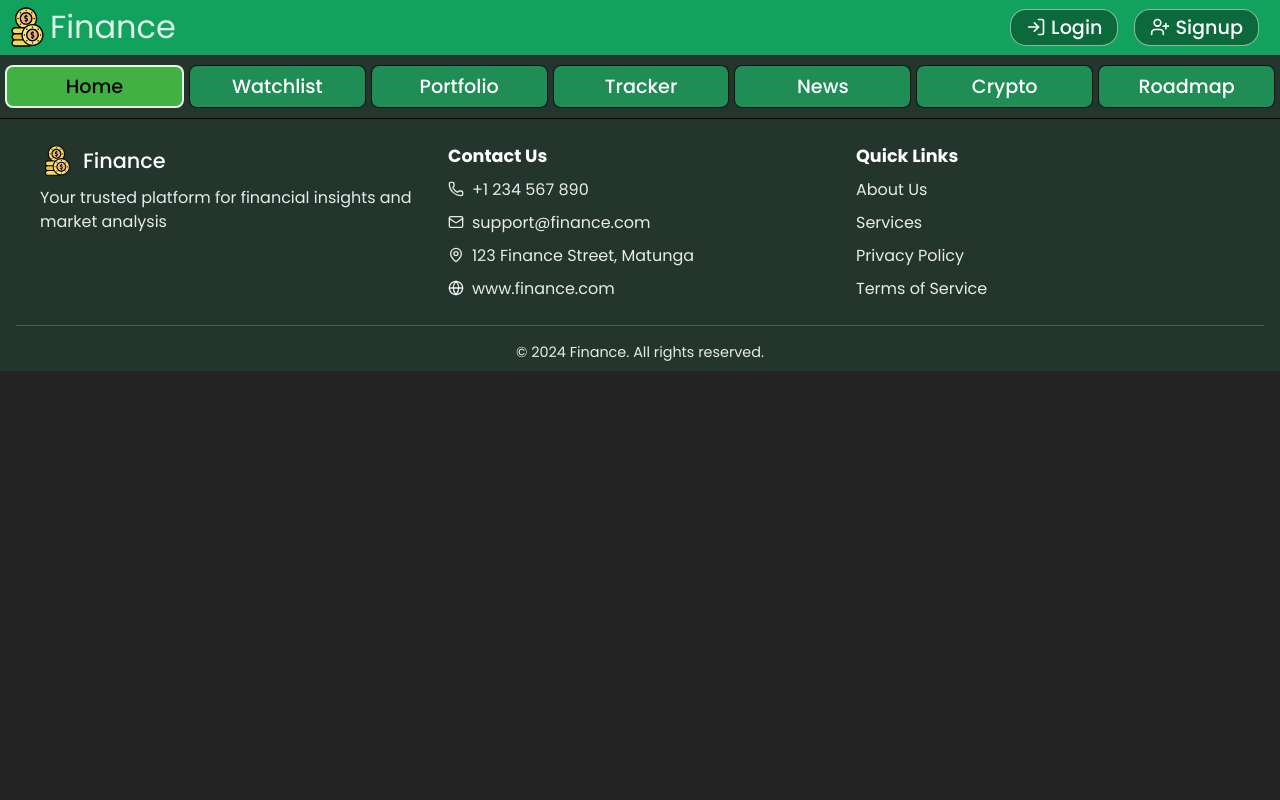
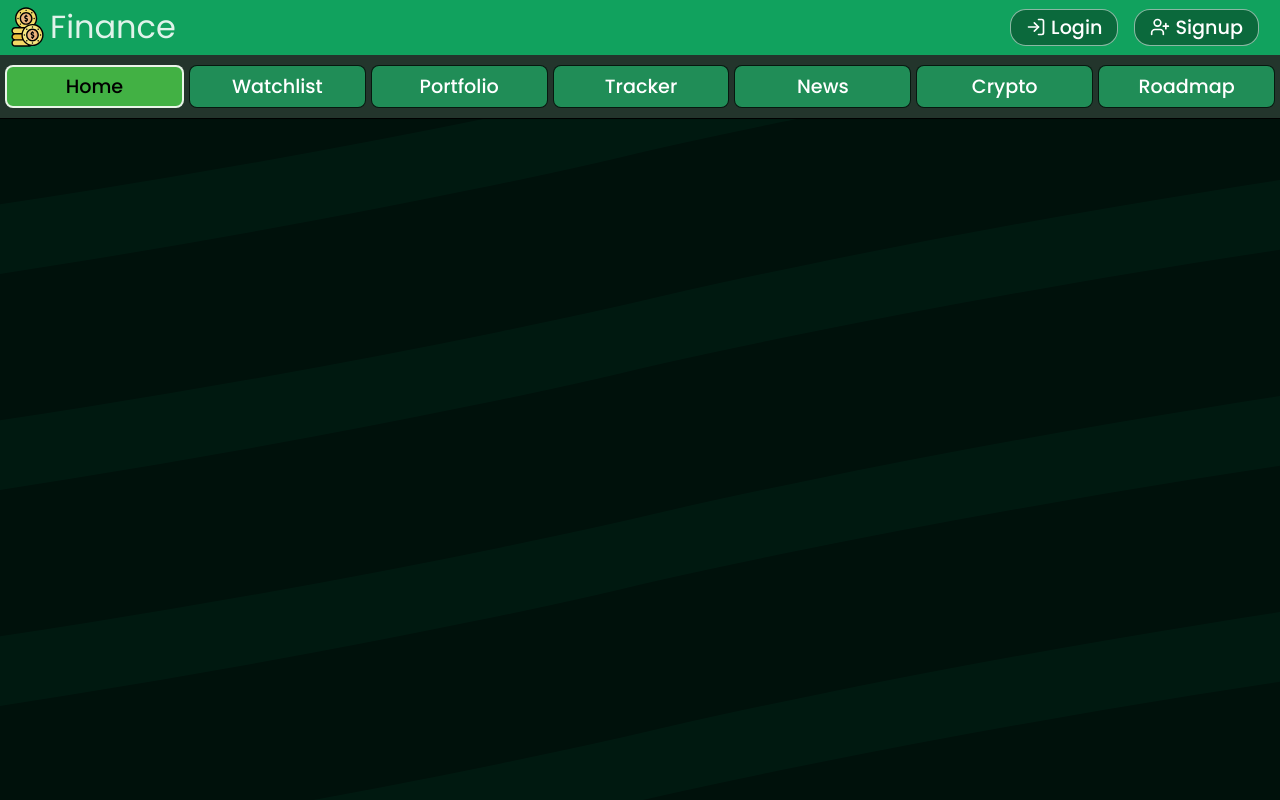
Before and after one commit to rushichavan21/Finance, a React (Vite) app in the folder Client/: page /calculator in a window 1280 px wide. Shown: the top 800 px of the page. Built offline with nearby package versions, Linux system fonts and the light colour scheme.

Commit message:
created calculator section

```diff
--- a/Client/src/App.jsx
+++ b/Client/src/App.jsx
@@ -7,6 +7,7 @@ import Login from './pages/login/login'
 import Signup from './pages/signup/signup'
 import Footer from './components/footer/Footer'
 import RoadmapLanding from './components/roadmap/RoadmapLanding'
+import Calculator from './components/calculator/Calculator'
 const App = () => {
   const location = useLocation();
   const isAuthPage = ['/login', '/signup'].includes(location.pathname);
@@ -31,6 +32,7 @@ const App = () => {
           <Route path='/roadmap' element={<RoadmapLanding/>}/>
           <Route path='/login' element={<Login/>}/>
           <Route path='/signup' element={<Signup/>}/>
+          <Route path='/calculator' element={<Calculator/>}/>
         </Routes>
       </div>
       {!isAuthPage && <Footer />}
--- /dev/null
+++ b/Client/src/components/calculator/Calculator.jsx
@@ -0,0 +1,12 @@
+import "./calculator.css";
+
+const Calculator = () => {
+
+    return(
+   <div className="calculator-container">
+
+   </div>
+    );
+};
+
+export default Calculator;
--- /dev/null
+++ b/Client/src/components/calculator/calculator.css
@@ -0,0 +1,10 @@
+.calculator-container {
+    padding: 2rem;
+    color: white;
+    background-color: #1a1a1a;
+    min-height: 100vh;
+    background-image: url('/home-bg.svg');
+    background-size: cover;
+    background-position: center;
+    position: relative;
+  }
--- a/Client/src/components/roadmap/RoadmapLanding.jsx
+++ b/Client/src/components/roadmap/RoadmapLanding.jsx
@@ -1,7 +1,9 @@
 import { Calculator, Target, TrendingUp, Wallet } from "lucide-react";
 import "./roadmapLanding.css";
+import { useNavigate } from "react-router-dom";
 
 const RoadmapLanding = () => {
+  const navigate = useNavigate();
   return (
     <div className="roadmap-container">
       <div className="roadmap-hero">
@@ -20,7 +22,7 @@ const RoadmapLanding = () => {
 
         <div className="feature-card">
           <div className="feature-icon">
-            <Target size={32} />
+          <Target size={32} />
           </div>
           <h3>Goal Setting</h3>
           <p>Set financial targets and get a clear roadmap to achieve them</p>
@@ -46,7 +48,7 @@ const RoadmapLanding = () => {
       <div className="roadmap-cta">
         <h2>Ready to Start Your Journey?</h2>
         <p>Use our calculator to see what you can afford</p>
-        <button className="start-button">Start Planning</button>
+        <button className="start-button" onClick={()=>{navigate("/calculator")}}>Start Planning</button>
       </div>
 
       <div className="how-it-works">
```
Also changed, not shown: 1 other file (tests, documents, lock files or other folders).
